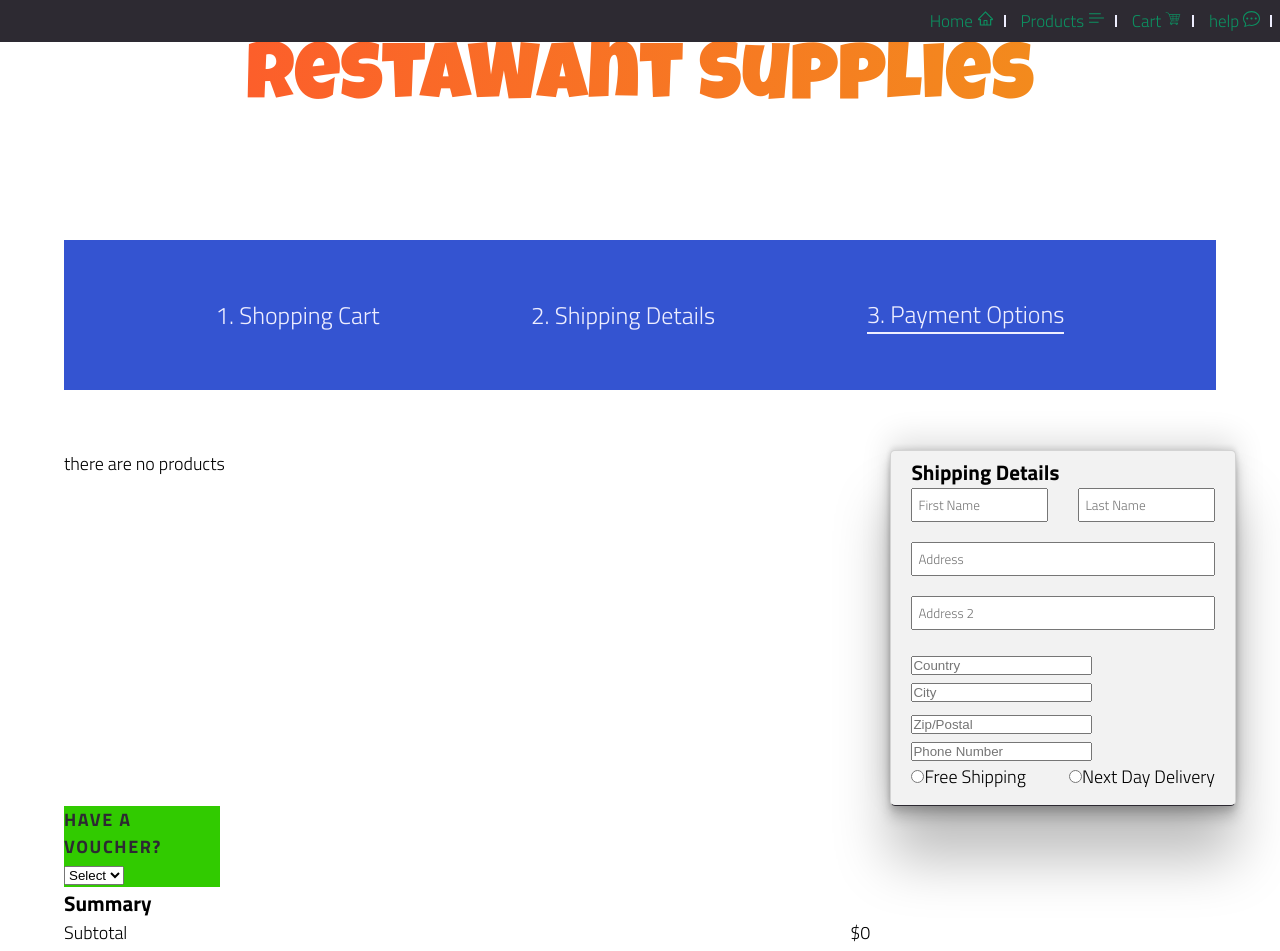
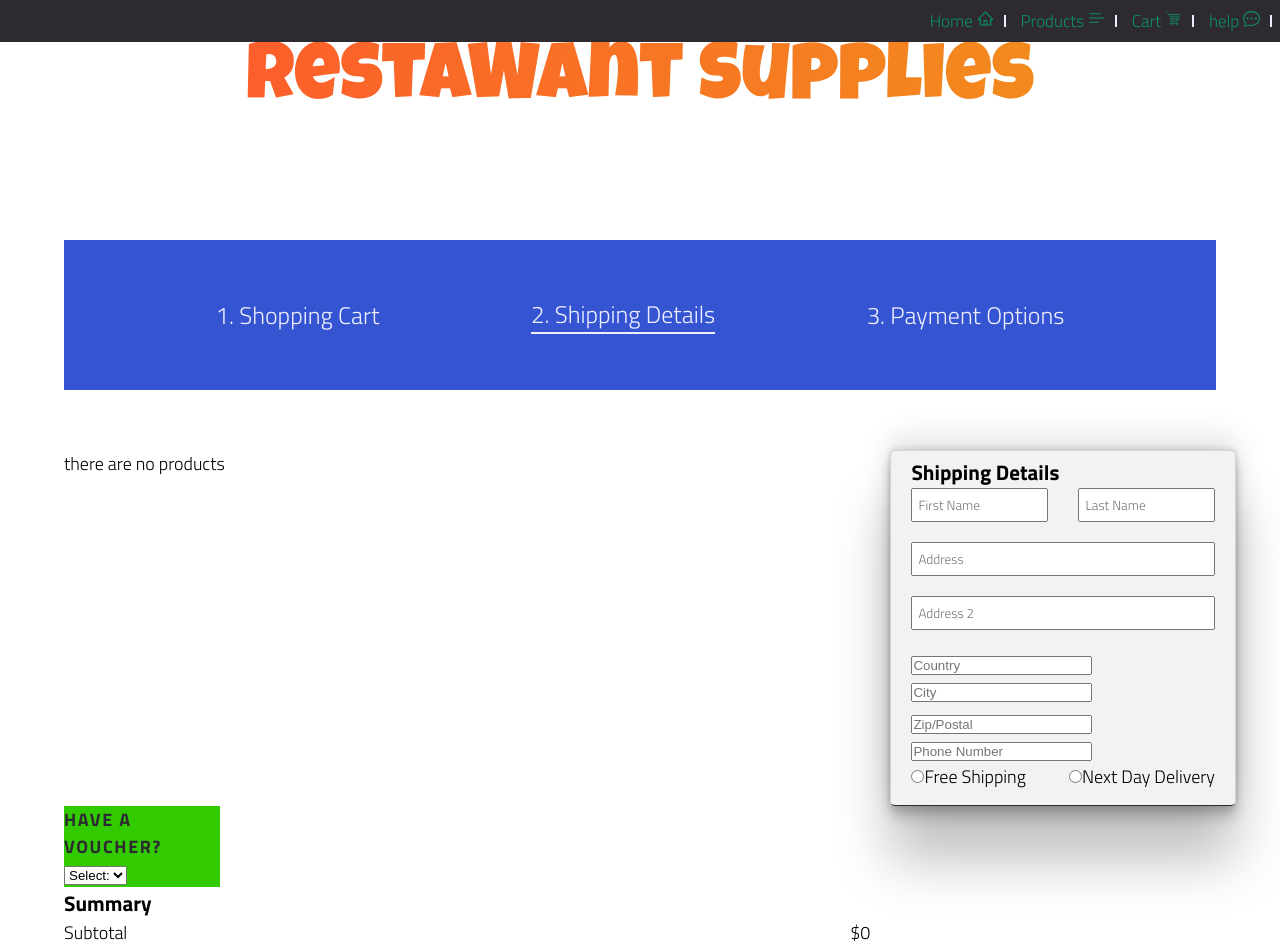
Before and after one commit to SAMURAIM0SES/GraceShopperFrontEnd, a React (Create React App) app: page /shipping in a window 1280 px wide. Shown: the top 951 px of the page. Built offline with nearby package versions, Linux system fonts and the light colour scheme.

Commit message:
smallchanges

```diff
--- a/src/components/Shipping.js
+++ b/src/components/Shipping.js
@@ -119,7 +119,7 @@ const Shipping = () => {
               <div className={classes["shipping-cart-voucher"]}>
                 HAVE A VOUCHER?
                 <select name="Select" className={classes["choose-option"]}>
-                  <option value="">Select</option>
+                  <option value="">Select:</option>
                   <option value="">Yes</option>
                   <option value="">No</option>
                 </select>
--- a/src/components/Shipping.module.css
+++ b/src/components/Shipping.module.css
@@ -134,7 +134,7 @@
   margin-top: 3.4rem;
   font-size: 2.8rem;
 }
-.shipping-header :nth-child(3) {
+.shipping-header :nth-child(2) {
   border-bottom: 2px solid var(--primary-grey-light);
 }
 box-shadow: rgba(0, 0, 0, 0.25) 0px 54px 55px,
```
